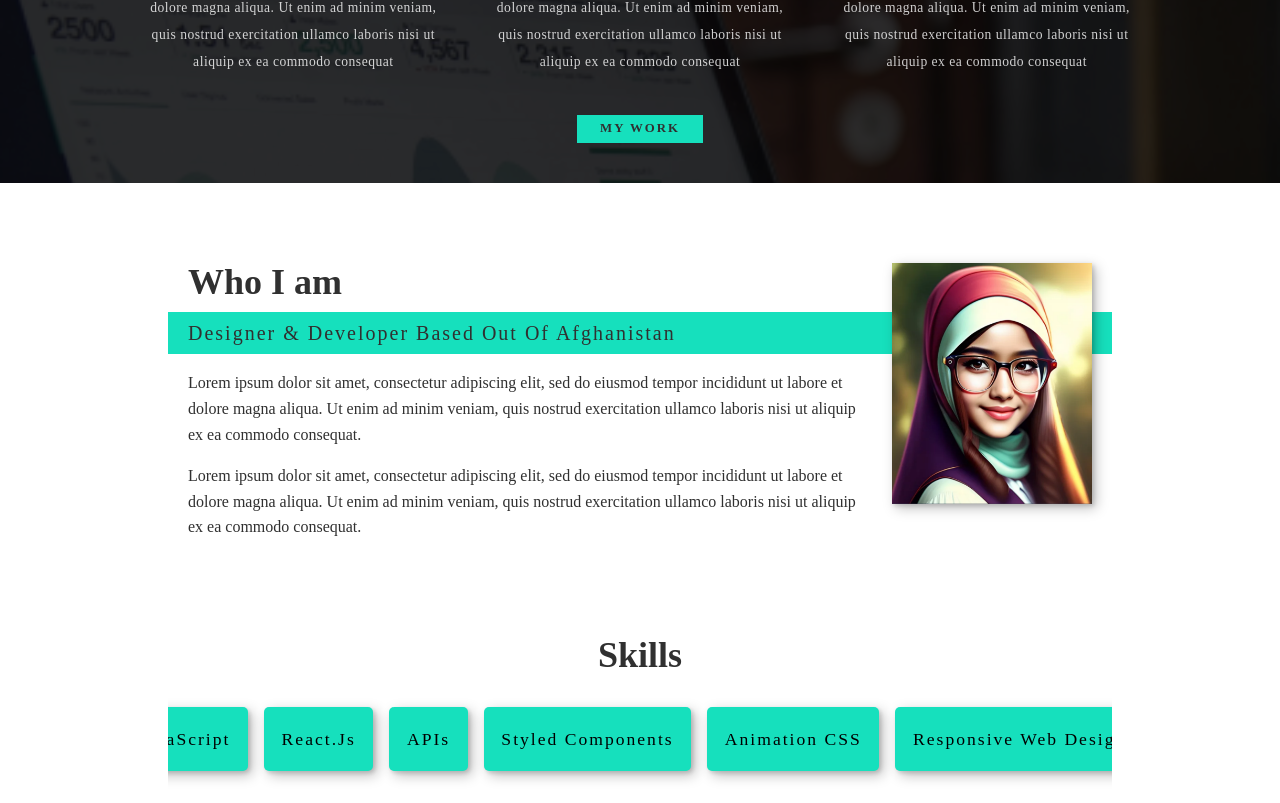
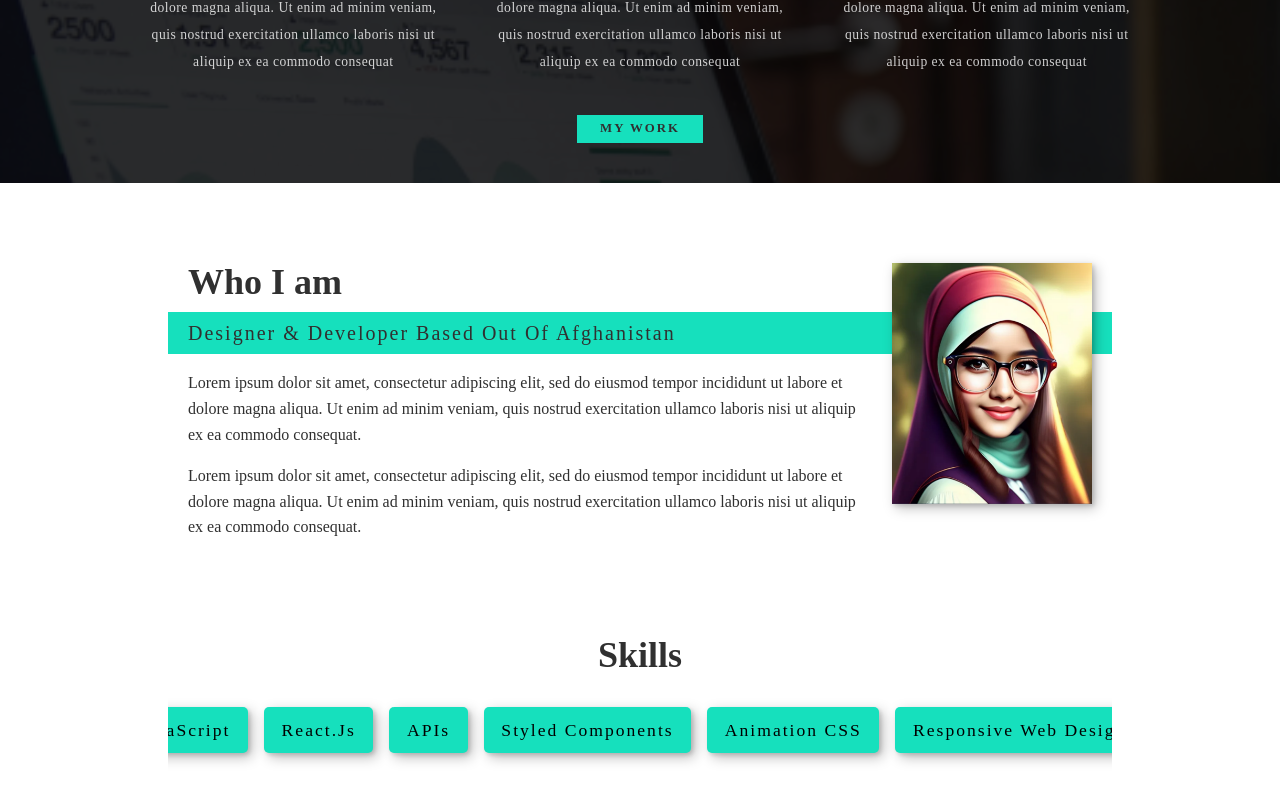
Before and after one commit to zainabturkmen/my-web, a React (Create React App) app: page / in a window 1280 px wide. Shown: the part 714-1517 px from the top of the page. Built offline with nearby package versions, Linux system fonts and the light colour scheme; the HTML template or start-up script is replaced by a standard one.

Commit message:
adding some design

```diff
--- a/src/components/About.js
+++ b/src/components/About.js
@@ -30,7 +30,7 @@
       <section className="skills-section">
         <h2 className="skills">Skills</h2>
         <div className="scroller">
-          <Marquee>
+          <Marquee autoFill>
             <ul>
               <li>HTML</li>
               <li>CSS</li>
@@ -45,6 +45,21 @@
               <li>Git and Github</li>
             </ul>
           </Marquee>
+          {/* <Marquee to="right">
+            <ul>
+              <li>HTML</li>
+              <li>CSS</li>
+              <li>JavaScript</li>
+              <li>React.js</li>
+              <li>APIs</li>
+              <li>Styled components</li>
+              <li>Animation CSS</li>
+              <li>Responsive Web Design</li>
+              <li>UI/UX Design</li>
+              <li>Figma</li>
+              <li>Git and Github</li>
+            </ul>
+          </Marquee> */}
         </div>
       </section>
     </AboutSection>
@@ -98,7 +113,7 @@
     li {
       list-style-type: none;
       box-shadow: var(--bs);
-      padding: 1em;
+      padding: 0.5em 1em;
       border-radius: 5px;
       font-size: 1.1em;
       /* font-weight: 600; */
```
